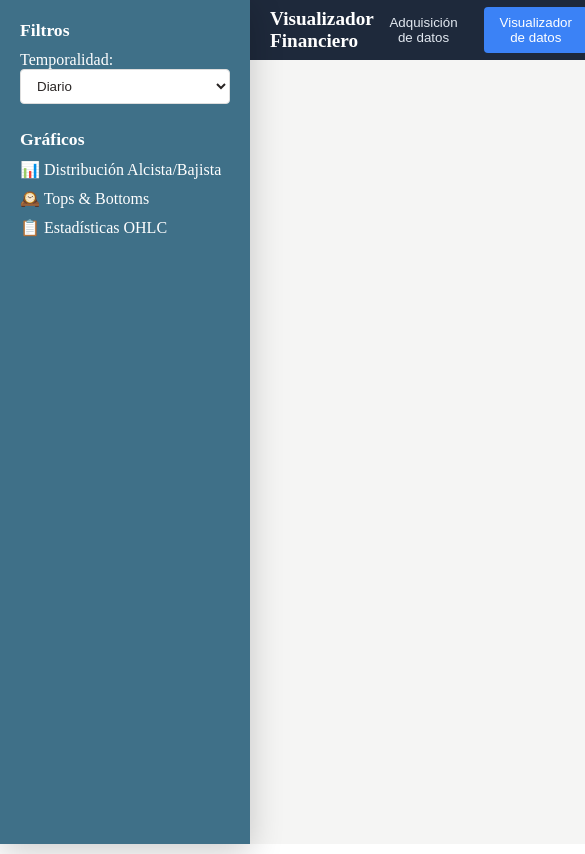
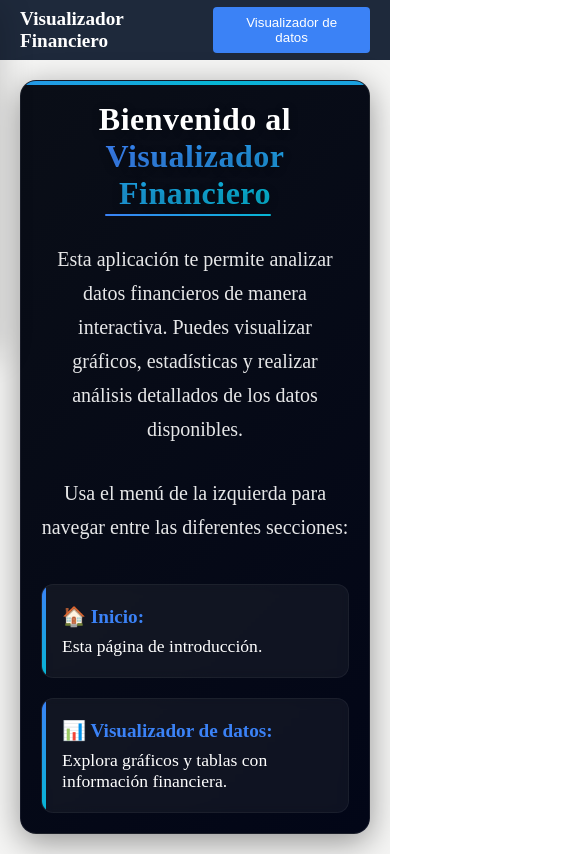
Before and after one commit to AitorNieto/RepresentacionDatos, a Vue app in the folder RepresentacionDatos/: page /inicio in a window 390 px wide. Shown: the top 854 px of the page, 585 px wide, since content can reach past the window. Built offline with nearby package versions, Linux system fonts and the light colour scheme.

Commit message:
AHORA VA TODO

```diff
--- a/RepresentacionDatos/src/App.vue
+++ b/RepresentacionDatos/src/App.vue
@@ -48,4 +48,14 @@ body,
   display: flex;
   flex-direction: column;
 }
+
+@media (max-width: 768px) {
+  #app {
+    flex-direction: column;
+  }
+
+  .contenido-principal {
+    margin-left: 0;
+  }
+}
 </style>
--- a/RepresentacionDatos/src/components/Menu.vue
+++ b/RepresentacionDatos/src/components/Menu.vue
@@ -1,12 +1,15 @@
 <script setup>
+import { ref } from 'vue';
 import { useRouter } from 'vue-router';
 import { useCargadorDatos } from '@/composables/useCargadorDatos';
 
 const router = useRouter();
 const { cambiarTemporalidad, estado } = useCargadorDatos();
+const menuAbierto = ref(false);
 
 function navigate(route) {
   router.push(route);
+  menuAbierto.value = false; // Cierra el menú en móviles al navegar
 }
 
 function actualizarTemporalidad(event) {
@@ -15,9 +18,25 @@ function actualizarTemporalidad(event) {
 </script>
 
 <template>
-  <aside class="menu">
+  <aside :class="['menu', { abierto: menuAbierto }]">
+    <button class="toggle-menu" @click="menuAbierto = !menuAbierto">
+      ☰
+    </button>
     <nav>
       <ul>
+        <li>
+          <a @click.prevent="navigate('/inicio')" class="menu-item">
+            🏠 Inicio
+          </a>
+        </li>
+        <li>
+          <span class="apartado">Gráficos</span>
+          <ul class="subapartados">
+            <li><a @click.prevent="navigate('/grafico/circular')">📊 Distribución Alcista/Bajista</a></li>
+            <li><a @click.prevent="navigate('/grafico/tops-bottoms')">🕰️ Tops & Bottoms</a></li>
+            <li><a @click.prevent="navigate('/grafico/tabla-ohlc')">📋 Estadísticas OHLC</a></li>
+          </ul>
+        </li>
         <li>
           <span class="apartado">Filtros</span>
           <ul class="subapartados">
@@ -29,14 +48,6 @@ function actualizarTemporalidad(event) {
                 <option value="mensual">Mensual</option>
               </select>
             </li>
-          </ul>
-        </li>
-        <li>
-          <span class="apartado">Gráficos</span>
-          <ul class="subapartados">
-            <li><a @click.prevent="navigate('/grafico/circular')">📊 Distribución Alcista/Bajista</a></li>
-            <li><a @click.prevent="navigate('/grafico/tops-bottoms')">🕰️ Tops & Bottoms</a></li>
-            <li><a @click.prevent="navigate('/grafico/tabla-ohlc')">📋 Estadísticas OHLC</a></li>
           </ul>
         </li>
       </ul>
@@ -56,6 +67,29 @@ function actualizarTemporalidad(event) {
   padding: 20px;
   z-index: 1001;
   box-shadow: 0 8px 32px rgba(0, 0, 0, 0.2);
+  transition: transform 0.3s ease;
+}
+
+.menu.abierto {
+  transform: translateX(0);
+}
+
+.menu:not(.abierto) {
+  transform: translateX(-100%);
+}
+
+.toggle-menu {
+  display: none;
+  position: fixed;
+  top: 10px;
+  left: 10px;
+  background-color: #3b82f6;
+  color: white;
+  border: none;
+  padding: 10px 15px;
+  border-radius: 4px;
+  cursor: pointer;
+  z-index: 1002;
 }
 
 .menu ul {
@@ -102,4 +136,48 @@ select {
   color: #292524;
   width: 100%;
 }
+
+.menu-item {
+  display: block;
+  color: white;
+  text-decoration: none;
+  font-size: 1rem;
+  padding: 10px 15px;
+  border-radius: 4px;
+  transition: background-color 0.2s;
+}
+
+.menu-item:hover {
+  background-color: #334155;
+}
+
+@media (max-width: 768px) {
+  .menu {
+    width: 100%;
+    height: auto;
+    transform: translateY(-100%);
+    position: fixed;
+    top: 0;
+    left: 0;
+    z-index: 1001;
+  }
+
+  .menu.abierto {
+    transform: translateY(0);
+  }
+
+  .toggle-menu {
+    display: block;
+  }
+}
+
+@media (min-width: 769px) {
+  .menu {
+    transform: translateX(0);
+  }
+
+  .toggle-menu {
+    display: none;
+  }
+}
 </style>
--- a/RepresentacionDatos/src/components/diseno/PanelPrincipal.vue
+++ b/RepresentacionDatos/src/components/diseno/PanelPrincipal.vue
@@ -6,15 +6,7 @@
       </div>
       <nav class="navegacion">
         <button
-          class="boton-nav"
-          :class="{ 'activo': seccionActiva === 'adquisicion' }"
-          @click="navegar('adquisicion')"
-        >
-          Adquisición de datos
-        </button>
-        <button
-          class="boton-nav"
-          :class="{ 'activo': seccionActiva === 'visualizacion' }"
+          class="boton-nav activo"
           @click="navegar('visualizacion')"
         >
           Visualizador de datos
@@ -29,40 +21,21 @@
 </template>
 
 <script>
-import { ref, watch } from 'vue';
-import { useRouter, useRoute } from 'vue-router';
+import { ref } from 'vue';
+import { useRouter } from 'vue-router';
 
 export default {
   name: 'PanelPrincipal',
   setup() {
     const router = useRouter();
-    const route = useRoute();
-    const seccionActiva = ref('visualizacion');
 
     const navegar = (seccion) => {
-      seccionActiva.value = seccion;
-      if (seccion === 'adquisicion') {
-        router.push('/adquisicion');
-      } else if (seccion === 'visualizacion') {
+      if (seccion === 'visualizacion') {
         router.push('/visualizacion');
       }
     };
 
-    // Actualiza la sección activa según la ruta actual
-    watch(
-      () => route.path,
-      (nuevaRuta) => {
-        if (nuevaRuta.includes('adquisicion')) {
-          seccionActiva.value = 'adquisicion';
-        } else if (nuevaRuta.includes('visualizacion')) {
-          seccionActiva.value = 'visualizacion';
-        }
-      },
-      { immediate: true }
-    );
-
     return {
-      seccionActiva,
       navegar,
     };
   },
--- /dev/null
+++ b/RepresentacionDatos/src/components/vistas/PaginaInicio.vue
@@ -0,0 +1,227 @@
+<template>
+  <div class="pagina-inicio">
+    <h1>Bienvenido al <span class="resaltado">Visualizador Financiero</span></h1>
+    <p class="descripcion">
+      Esta aplicación te permite analizar datos financieros de manera interactiva.
+      Puedes visualizar gráficos, estadísticas y realizar análisis detallados de los datos disponibles.
+    </p>
+    <p class="descripcion">
+      Usa el menú de la izquierda para navegar entre las diferentes secciones:
+    </p>
+    <ul class="lista-secciones">
+      <li><strong>🏠 Inicio:</strong> Esta página de introducción.</li>
+      <li><strong>📊 Visualizador de datos:</strong> Explora gráficos y tablas con información financiera.</li>
+    </ul>
+  </div>
+</template>
+
+<script>
+export default {
+  name: 'PaginaInicio',
+};
+</script>
+
+<style scoped>
+.pagina-inicio {
+  padding: 60px 40px;
+  background: linear-gradient(135deg, #0a0e17, #020617);
+  border-radius: 16px;
+  box-shadow: 0 8px 32px rgba(0, 0, 0, 0.4);
+  color: white;
+  animation: fadeIn 1s ease-in-out;
+  position: relative;
+  overflow: hidden;
+  border: 1px solid rgba(255, 255, 255, 0.08);
+}
+
+.pagina-inicio::before {
+  content: '';
+  position: absolute;
+  top: 0;
+  left: 0;
+  right: 0;
+  height: 4px;
+  background: linear-gradient(90deg, #3b82f6, #06b6d4, #3b82f6);
+  background-size: 200% 200%;
+  animation: gradientFlow 3s ease infinite;
+}
+
+@keyframes gradientFlow {
+  0% { background-position: 0% 50%; }
+  50% { background-position: 100% 50%; }
+  100% { background-position: 0% 50%; }
+}
+
+h1 {
+  font-size: 3rem;
+  font-weight: 700;
+  margin-bottom: 30px;
+  text-align: center;
+  color: #ffffff;
+  position: relative;
+  z-index: 1;
+  text-shadow: 0 2px 10px rgba(0, 0, 0, 0.3);
+  letter-spacing: 0.5px;
+}
+
+h1 .resaltado {
+  background: linear-gradient(90deg, #3b82f6, #06b6d4);
+  -webkit-background-clip: text;
+  -webkit-text-fill-color: transparent;
+  position: relative;
+}
+
+h1 .resaltado::after {
+  content: '';
+  position: absolute;
+  bottom: -5px;
+  left: 0;
+  width: 100%;
+  height: 2px;
+  background: linear-gradient(90deg, #3b82f6, #06b6d4);
+  border-radius: 2px;
+}
+
+.descripcion {
+  font-size: 1.25rem;
+  line-height: 1.7;
+  margin-bottom: 30px;
+  text-align: center;
+  max-width: 800px;
+  margin-left: auto;
+  margin-right: auto;
+  color: rgba(255, 255, 255, 0.9);
+  position: relative;
+  z-index: 1;
+}
+
+/* Contenedor para imágenes o gráficos */
+.imagen-destacada {
+  margin: 40px auto;
+  width: 100%;
+  max-width: 900px;
+  height: 300px;
+  background: rgba(255, 255, 255, 0.05);
+  border-radius: 12px;
+  border: 1px dashed rgba(255, 255, 255, 0.1);
+  display: flex;
+  align-items: center;
+  justify-content: center;
+  position: relative;
+  overflow: hidden;
+  transition: all 0.3s ease;
+}
+
+.imagen-destacada:hover {
+  background: rgba(255, 255, 255, 0.08);
+  border-color: rgba(59, 130, 246, 0.3);
+}
+
+.imagen-destacada::before {
+  content: 'Área para gráficos o imágenes destacadas';
+  color: rgba(255, 255, 255, 0.3);
+  font-size: 1.1rem;
+}
+
+.lista-secciones {
+  margin-top: 40px;
+  padding-left: 0;
+  list-style: none;
+  display: grid;
+  grid-template-columns: repeat(auto-fit, minmax(300px, 1fr));
+  gap: 20px;
+  position: relative;
+  z-index: 1;
+}
+
+.lista-secciones li {
+  font-size: 1.1rem;
+  background: rgba(255, 255, 255, 0.05);
+  padding: 20px;
+  border-radius: 12px;
+  text-align: left;
+  transition: all 0.3s ease;
+  border: 1px solid rgba(255, 255, 255, 0.05);
+  backdrop-filter: blur(5px);
+  position: relative;
+  overflow: hidden;
+}
+
+.lista-secciones li::before {
+  content: '';
+  position: absolute;
+  top: 0;
+  left: 0;
+  width: 4px;
+  height: 100%;
+  background: linear-gradient(to bottom, #3b82f6, #06b6d4);
+}
+
+.lista-secciones li:hover {
+  transform: translateY(-5px);
+  background: rgba(255, 255, 255, 0.1);
+  box-shadow: 0 10px 20px rgba(0, 0, 0, 0.2);
+  border-color: rgba(59, 130, 246, 0.3);
+}
+
+.lista-secciones li strong {
+  display: block;
+  margin-bottom: 8px;
+  font-size: 1.2rem;
+  color: #3b82f6;
+}
+
+/* Efectos de partículas tecnológicas */
+.techo-effect {
+  position: absolute;
+  top: 0;
+  left: 0;
+  width: 100%;
+  height: 100%;
+  overflow: hidden;
+  pointer-events: none;
+  z-index: 0;
+}
+
+.techo-effect::before {
+  content: '';
+  position: absolute;
+  top: -50%;
+  left: -50%;
+  width: 200%;
+  height: 200%;
+  background: radial-gradient(circle, rgba(59, 130, 246, 0.05) 0%, transparent 70%);
+  animation: rotate 60s linear infinite;
+}
+
+@keyframes rotate {
+  from { transform: rotate(0deg); }
+  to { transform: rotate(360deg); }
+}
+
+@keyframes fadeIn {
+  from {
+    opacity: 0;
+    transform: translateY(30px);
+  }
+  to {
+    opacity: 1;
+    transform: translateY(0);
+  }
+}
+
+/* Responsive design */
+@media (max-width: 768px) {
+  .pagina-inicio {
+    padding: 20px;
+  }
+
+  h1 {
+    font-size: 2rem;
+  }
+
+  .lista-secciones {
+    grid-template-columns: 1fr;
+  }
+}
+</style>
--- a/RepresentacionDatos/src/components/vistas/VistaVisualizacion.vue
+++ b/RepresentacionDatos/src/components/vistas/VistaVisualizacion.vue
@@ -5,6 +5,11 @@
     <div class="resumen">
       <h3>Distribución Alcista/Bajista</h3>
       <GraficoCircular />
+    </div>
+
+    <div class="resumen">
+      <h3>Tops y Bottoms</h3>
+      <GraficoTopsBottoms />
     </div>
 
     <div class="resumen">
@@ -16,12 +21,14 @@
 
 <script>
 import GraficoCircular from '@/components/graficos/GraficoCircular.vue';
+import GraficoTopsBottoms from '@/components/graficos/GraficoTopsBottoms.vue';
 import TablaOHLC from '@/components/graficos/TablaOHLC.vue';
 
 export default {
   name: 'VistaVisualizacion',
   components: {
     GraficoCircular,
+    GraficoTopsBottoms,
     TablaOHLC,
   },
 };
--- a/RepresentacionDatos/src/router/index.js
+++ b/RepresentacionDatos/src/router/index.js
@@ -2,13 +2,13 @@ import { createRouter, createWebHistory } from 'vue-router';
 import GraficoCircular from '@/components/graficos/GraficoCircular.vue';
 import GraficoTopsBottoms from '@/components/graficos/GraficoTopsBottoms.vue';
 import TablaOHLC from '@/components/graficos/TablaOHLC.vue';
-import VistaAdquisicion from '@/components/vistas/VistaAdquisicion.vue';
 import VistaVisualizacion from '@/components/vistas/VistaVisualizacion.vue';
+import PaginaInicio from '@/components/vistas/PaginaInicio.vue';
 
 const routes = [
-  { path: '/', redirect: '/visualizacion' },
+  { path: '/', redirect: '/inicio' },
+  { path: '/inicio', component: PaginaInicio },
   { path: '/visualizacion', component: VistaVisualizacion },
-  { path: '/adquisicion', component: VistaAdquisicion },
   { path: '/grafico/circular', component: GraficoCircular },
   { path: '/grafico/tops-bottoms', component: GraficoTopsBottoms },
   { path: '/grafico/tabla-ohlc', component: TablaOHLC },
```
Also changed, not shown: RepresentacionDatos/src/components/graficos/TablaOHLC.vue (+23 -3 lines).
